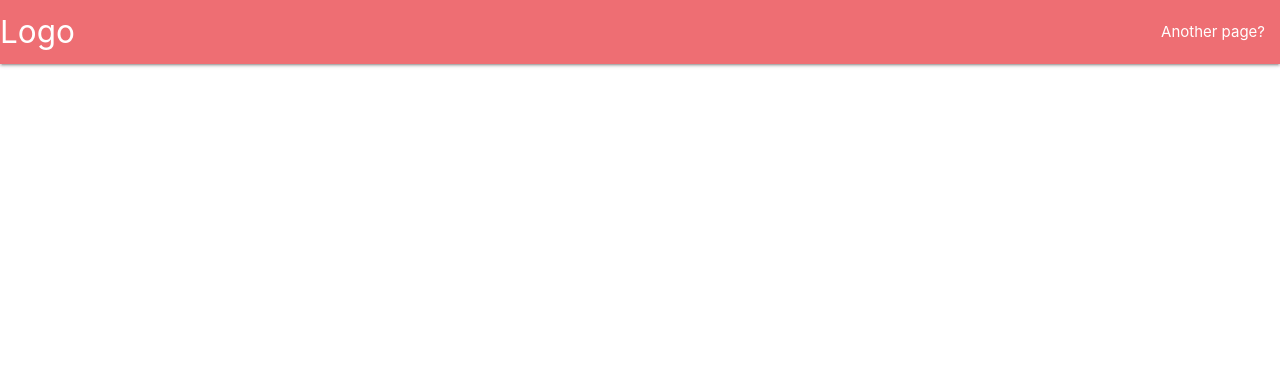
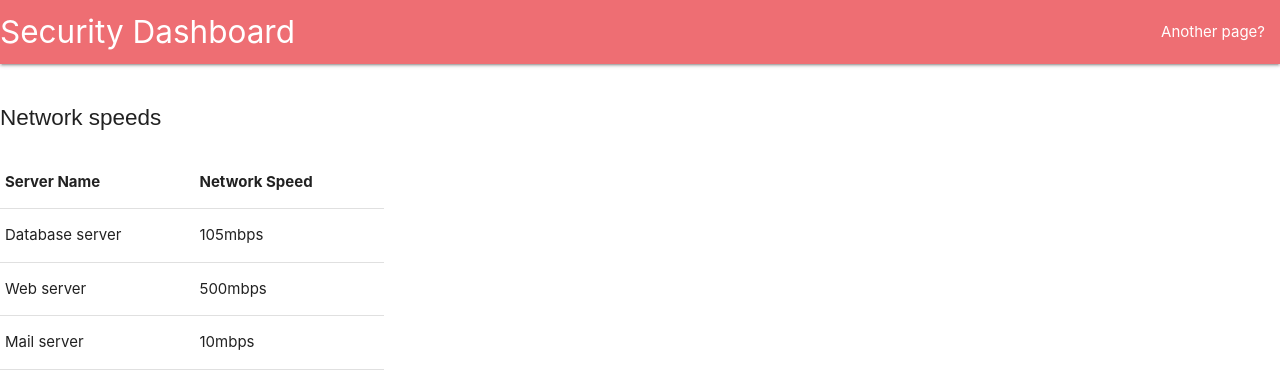
Before and after one commit to mbruty/PALS-Website, a website with bundled scripts: page index.html in a window 1280 px wide. Built offline with nearby package versions, Linux system fonts and the light colour scheme.

Commit message:
Added networks tab

```diff
--- /dev/null
+++ b/data.js
@@ -0,0 +1,16 @@
+const data = [
+  {
+    name: "Database server",
+    speed: "105mbps",
+  },
+  {
+    name: "Web server",
+    speed: "500mbps",
+  },
+  {
+    name: "Mail server",
+    speed: "10mbps",
+  },
+];
+
+export default data;
--- a/example.js
+++ b/example.js
@@ -1,5 +1,4 @@
 const alertHello = () => {
-  alert("Hello!");
 };
 
 export default alertHello;
--- /dev/null
+++ b/index.css
@@ -0,0 +1,14 @@
+h1 {
+  font-family: sans-serif;
+  font-size: 1.5rem;
+}
+
+.app {
+  height: 90vh;
+  width: 100vw;
+  display: flex;
+}
+
+.networks {
+  width: 30%;
+}
--- a/index.html
+++ b/index.html
@@ -5,6 +5,7 @@
     <meta http-equiv="X-UA-Compatible" content="IE=edge" />
     <title></title>
     <meta name="description" content="" />
+    <link rel="stylesheet" href="index.css" />
     <meta name="viewport" content="width=device-width, initial-scale=1" />
     <!-- jQuery -->
     <script
@@ -29,7 +30,7 @@
   <body>
     <nav>
       <div class="nav-wrapper">
-        <a href="#!" class="brand-logo">Logo</a>
+        <a href="#!" class="brand-logo">Security Dashboard</a>
         <a href="#" data-target="mobile-demo" class="sidenav-trigger">
           <i class="material-icons">menu</i>
         </a>
@@ -38,6 +39,21 @@
         </ul>
       </div>
     </nav>
+    <div class="app">
+      <div class="networks">
+        <h1>Network speeds</h1>
+        <table>
+          <thead>
+            <tr>
+              <th>Server Name</th>
+              <th>Network Speed</th>
+            </tr>
+          </thead>
+          <tbody id="networks-speed-table">
+          </tbody>
+        </table>
+      </div>
+    </div>
     <script src="./index.js" type="module"></script>
   </body>
 </html>
--- a/index.js
+++ b/index.js
@@ -1,7 +1,18 @@
-import alertHello from "./example.js";
+import data from "./data.js";
 
-$(document).ready(function () {
-  $(".sidenav").sidenav();
-  M.AutoInit();
-  alertHello();
+$(document).ready(() => {
+  loadData();
 });
+
+function loadData() {
+  let html = "";
+  data.forEach((item) => {
+    html += `
+          <tr>
+            <td>${item.name}</td>
+            <td>${item.speed}</td>
+          </tr>`;
+  });
+  console.log(html);
+  $("#networks-speed-table").html(html);
+}
```
